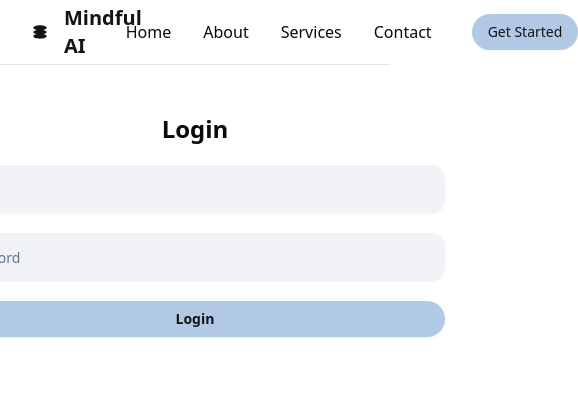
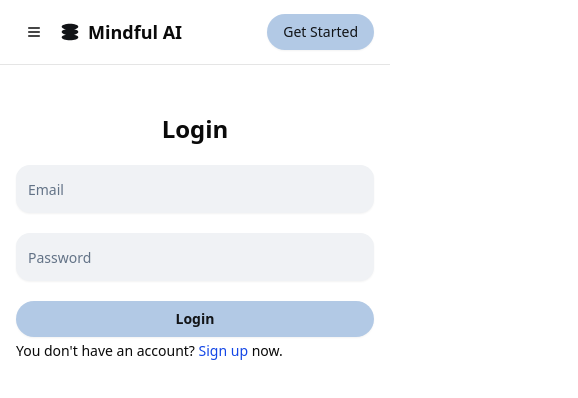
Before and after one commit to martinovance/mindful-ai, a React (Vite) app: page /login in a window 390 px wide. Shown: the top 398 px of the page, 578 px wide, since content can reach past the window. Built offline with nearby package versions, Linux system fonts and the light colour scheme; no server answers.

Commit message:
Auth screens responsive

```diff
--- a/src/components/Appbar.tsx
+++ b/src/components/Appbar.tsx
@@ -3,13 +3,18 @@ import { Link, useLocation } from "react-router-dom";
 import { Button } from "./ui/button";
 import { Avatar, AvatarFallback, AvatarImage } from "./ui/avatar";
 import AvatarImg from "@/assets/AvatarImg.svg";
-import { Bell } from "lucide-react";
+import { Bell, Menu, X } from "lucide-react";
 import { Badge } from "@/components/ui/badge";
 import Auth from "@/utils/auth";
+import { useState } from "react";
+import { useAuth } from "@/hooks/useAuth";
 
 const Appbar = () => {
+  const [mobileMenuOpen, setMobileMenuOpen] = useState(false);
   const location = useLocation();
   const pathname = location.pathname;
+  const { user } = useAuth();
+  const isAuthPage = ["/", "/create-account", "/login"].includes(pathname);
 
   const getTitle = () => {
     switch (pathname) {
@@ -25,92 +30,76 @@ const Appbar = () => {
     }
   };
 
-  return (
-    <header
-      className="top-0 z-50 h-[65PX] w-full p-8 border-b
-    bg-[E5E8EB] backdrop-blur supports-[backdrop-filter]:bg-white/60
-    dark:bg-gray-950/90"
+  const renderAuthLinks = () => (
+    <nav className="hidden md:flex items center gap-6">
+      <Link
+        to="/"
+        className="text-sm font-medium hover:text-primary transition-colors"
       >
-      <div className="flex flex-row justify-between items-center h-full">
+        Home
+      </Link>
       <Link
-          to={
-            ["/", "/create-account", "/login"].includes(pathname)
-              ? "/"
-              : "/dashboard"
-          }
+        to="/"
+        className="text-sm font-medium hover:text-primary transition-colors"
       >
-          <div className="flex flex-row gap-4 items-center">
-            <img src={Logo} alt="app-logo" className="h[20px] w-[20px]" />
-            {getTitle() && (
-              <p className="text-[#121417] text-xl font-bold">{getTitle()}</p>
-            )}
-          </div>
+        About
       </Link>
+      <Link
+        to="/"
+        className="text-sm font-medium hover:text-primary transition-colors"
+      >
+        Services
+      </Link>
+      <Link
+        to="/"
+        className="text-sm font-medium hover:text-primary transition-colors"
+      >
+        Contact
+      </Link>
+    </nav>
+  );
 
-        <div className="flex flex-row justify-end items-center gap-10 ">
-          {!["/", "/create-account", "/login"].includes(pathname) ? (
-            <nav className="flex flex-row items-center gap-8 ">
+  const renderAppLinks = () => (
+    <nav className="hidden md:flex items-center gap-6">
       <Link
         to="/dashboard"
-                className="text-md font-small hover:text-primary transition-colors"
+        className="text-sm font-medium hover:text-primary transition-colors"
       >
         Home
       </Link>
       <Link
         to="/sessions"
-                className="text-md font-small hover:text-primary transition-colors"
+        className="text-sm font-medium hover:text-primary transition-colors"
       >
         Sessions
       </Link>
       <Link
         to="/resources"
-                className="text-md font-small hover:text-primary transition-colors"
+        className="text-sm font-medium hover:text-primary transition-colors"
       >
         Resources
       </Link>
     </nav>
-          ) : (
-            <nav className="flex flex-row items-center gap-8 ">
+  );
+
+  const renderAuthButton = () => (
     <Link
-                to="/"
-                className="text-md font-small hover:text-primary transition-colors"
+      to={pathname === "/create-account" ? "/login" : "/create-account"}
+      className=" xs:block"
     >
-                Home
-              </Link>
-              <Link
-                to="/"
-                className="text-md font-small hover:text-primary transition-colors"
-              >
-                About
-              </Link>
-              <Link
-                to="/"
-                className="text-md font-small hover:text-primary transition-colors"
-              >
-                Services
-              </Link>
-              <Link
-                to="/"
-                className="text-md font-small hover:text-primary transition-colors"
-              >
-                Contact
-              </Link>
-            </nav>
-          )}
-
-          {["/", "/create-account", "/login"].includes(pathname) ? (
-            <Link to="/create-account">
       <Button
-                className="bg-[#B2C9E5] text-[#121417] rounded-full hover:text-white
-              cursor-pointer"
+        variant="default"
+        className="cursor-pointer bg-[#B2C9E5] text-[#121417] rounded-full hover:bg-[#9fb8d9]"
       >
         {pathname === "/create-account" ? "Login" : "Get Started"}
       </Button>
     </Link>
-          ) : (
-            <div className="flex flex-row justify-end items-center gap-5">
+  );
+
+  const renderUserControls = () => (
+    <div className="flex items-center gap-4">
       <div className="relative cursor-pointer">
-                <Bell className="h-7 w-7 p-1 bg-[#F0F2F5] rounded-full text-gray-600" />
+        <Bell className="h-6 w-6 p-1 bg-[#F0F2F5] rounded-full text-gray-600" />
         <Badge
           variant="destructive"
           className="absolute -top-2 -right-2 h-4 w-4 p-0 flex items-center justify-center"
@@ -118,17 +107,111 @@ const Appbar = () => {
           3
         </Badge>
       </div>
-              <Avatar
-                onClick={() => Auth.logOut()}
-                className="h-[30px] w-[30px] cursor-pointer"
-              >
+      <Avatar onClick={() => Auth.logOut()} className="h-8 w-8 cursor-pointer">
         <AvatarImage src={AvatarImg} />
         <AvatarFallback>MO</AvatarFallback>
       </Avatar>
     </div>
+  );
+
+  return (
+    <header
+      className="top-0 z-50 w-full border-b
+    bg-[E5E8EB] backdrop-blur supports-[backdrop-filter]:bg-white/60
+    dark:bg-gray-950/90"
+    >
+      <div className="flex h-16 items-center justify-between px-4 sm:px-6">
+        <div className="flex items-center gap-2">
+          <Button
+            variant="ghost"
+            size="icon"
+            className="md:hidden"
+            onClick={() => setMobileMenuOpen(!mobileMenuOpen)}
+          >
+            {mobileMenuOpen ? (
+              <X className="h-5 w-5" />
+            ) : (
+              <Menu className="h-5 w-5" />
+            )}
+          </Button>
+
+          <Link
+            to={user ? "/dashboard" : "/"}
+            className="flex items-center gap-2"
+          >
+            <img src={Logo} alt="app-logo" className="h-5 w-5" />
+            <p className="text-lg font-bold text-foreground">{getTitle()}</p>
+          </Link>
+        </div>
+
+        <div className="flex items-center gap-6">
+          {isAuthPage ? renderAuthLinks() : user ? renderAppLinks() : null}
+
+          <div className="flex items-center gap-4">
+            {user ? renderUserControls() : renderAuthButton()}
+          </div>
+        </div>
+      </div>
+
+      {mobileMenuOpen && (
+        <div className="md:hidden absolute top-16 left-0 right-0 bg-background border-b shadow-md p-4">
+          <div className="flex flex-col space-y-3">
+            {isAuthPage ? (
+              <>
+                <Link to="/" className="py-2 px-3 rounded-md hover:bg-accent">
+                  Home
+                </Link>
+                <Link to="/" className="py-2 px-3 rounded-md hover:bg-accent">
+                  About
+                </Link>
+                <Link to="/" className="py-2 px-3 rounded-md hover:bg-accent">
+                  Services
+                </Link>
+                <Link to="/" className="py-2 px-3 rounded-md hover:bg-accent">
+                  Contact
+                </Link>
+              </>
+            ) : user ? (
+              <>
+                <Link
+                  to="/dashboard"
+                  className="py-2 px-3 rounded-md hover:bg-accent"
+                >
+                  Home
+                </Link>
+                <Link
+                  to="/sessions"
+                  className="py-2 px-3 rounded-md hover:bg-accent"
+                >
+                  Sessions
+                </Link>
+                <Link
+                  to="/resources"
+                  className="py-2 px-3 rounded-md hover:bg-accent"
+                >
+                  Resources
+                </Link>
+              </>
+            ) : null}
+
+            {!user && (
+              <Link
+                to={
+                  pathname === "/create-account" ? "/login" : "/create-account"
+                }
+                className="w-full"
+              >
+                <Button
+                  variant="default"
+                  className="w-full bg-[#B2C9E5] text-[#121417] hover:bg-[#9fb8d9]"
+                >
+                  {pathname === "/create-account" ? "Login" : "Get Started"}
+                </Button>
+              </Link>
             )}
           </div>
         </div>
+      )}
     </header>
   );
 };
--- a/src/components/CallHistory.tsx
+++ b/src/components/CallHistory.tsx
@@ -94,7 +94,9 @@ const CallHistory = ({ sessions = [] }: CallHistoryProps) => {
                     <h3 className="font-semibold text-lg">{call.title}</h3>
                   </CardHeader>
                   <CardContent>
-                    <p className="text-gray-600 mb-2">{call.summary}</p>
+                    <p className="text-gray-600 mb-2">
+                      {call.summary.slice(0, 60)}...
+                    </p>
                     <div className="flex items-center gap-4 text-sm">
                       <span className="text-gray-500">Date: {call.date}</span>
                       <span className="flex items-center">
--- a/src/pages/auth/Login.tsx
+++ b/src/pages/auth/Login.tsx
@@ -11,7 +11,7 @@ import { loginSchema } from "./validationSchema";
 import { zodResolver } from "@hookform/resolvers/zod";
 import { Input } from "@/components/ui/input";
 import { Button } from "@/components/ui/button";
-import { useNavigate } from "react-router-dom";
+import { Link, useNavigate } from "react-router-dom";
 import { useMutation } from "@tanstack/react-query";
 import { LoginUserCredentials } from "@/services/authService";
 import { toast } from "sonner";
@@ -51,7 +51,10 @@ const CreateAccount = () => {
     <section className="flex flex-col justify-center items-center mt-10 gap-5">
       <p className="text-2xl font-bold">Login</p>
       <Form {...form}>
-        <form onSubmit={form.handleSubmit(onSubmit)} className="w-[500px]">
+        <form
+          onSubmit={form.handleSubmit(onSubmit)}
+          className="w-full sm:w-[500px] px-4 md:px-0"
+        >
           <FormField
             control={form.control}
             name="email"
@@ -95,6 +98,13 @@ const CreateAccount = () => {
           >
             Login
           </Button>
+          <p className="font-medium text-sm mt-1">
+            You don't have an account? {""}
+            <Link to="/create-account" className="text-blue-700 cursor-pointer">
+              Sign up
+            </Link>{" "}
+            now.
+          </p>
         </form>
       </Form>
     </section>
```
Also changed, not shown: src/pages/LandingPage.tsx (+9 -6 lines), src/pages/auth/CreateAccount.tsx (+7 -4 lines). Lines whose indentation alone changed are shown as unchanged.
